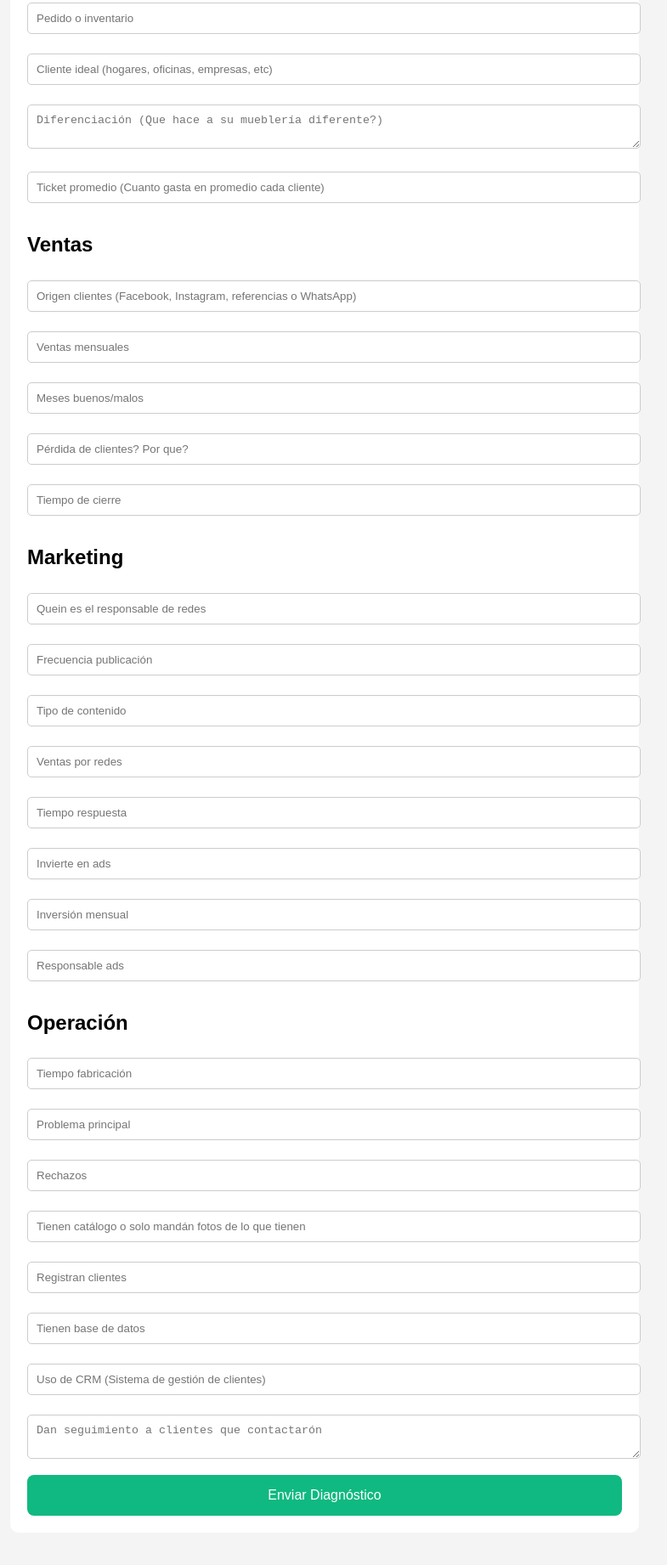
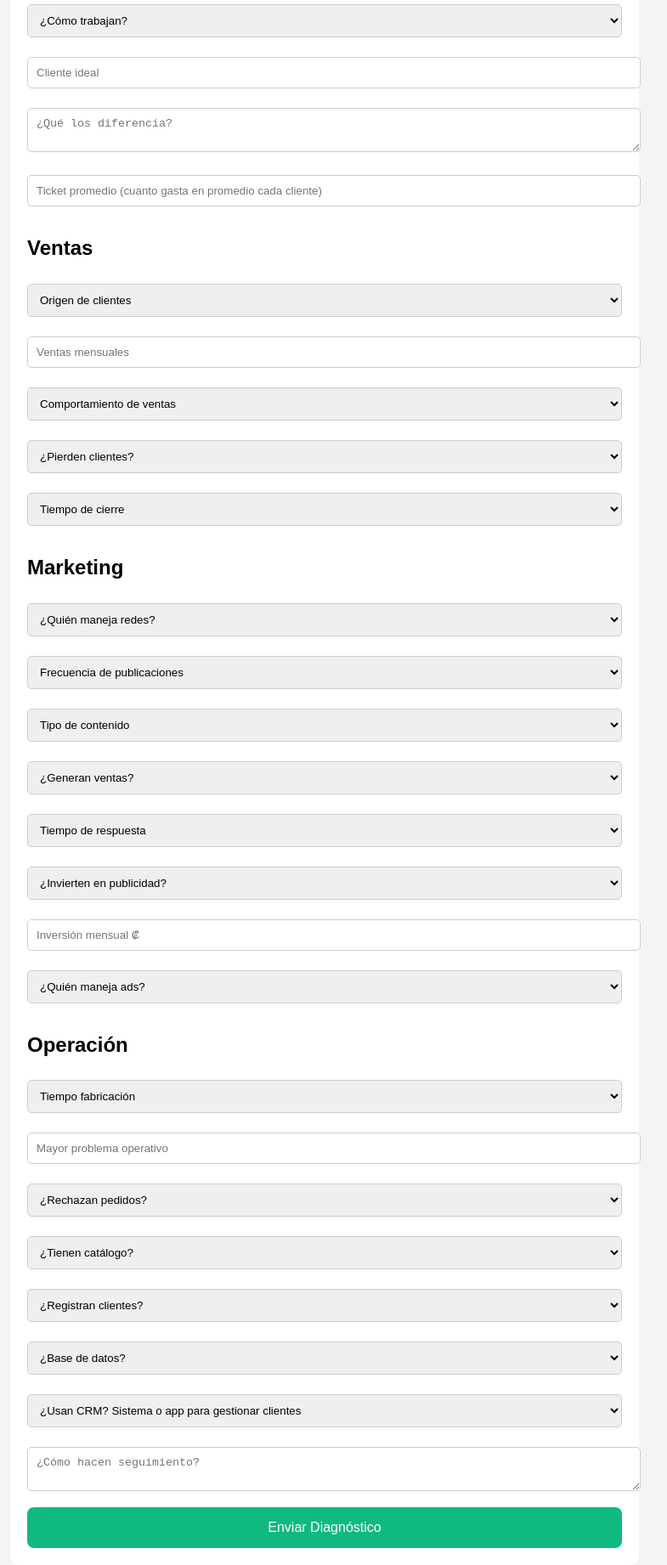
Before and after one commit to cacitussarchi-ship-it/Gesti-n-Comercial-Esquivel-Encuesta, a plain HTML site: page index.html in a window 1280 px wide. Shown: the part 647-2489 px from the top of the page at 85% size, without its empty margins (258-1043 px from the left). Before the commit the page ends 2451 px from the top, so only its background shows below. Drawn offline with Linux system fonts and the light colour scheme.

Commit message:
Update index.html

```diff
--- a/index.html
+++ b/index.html
@@ -28,7 +28,7 @@ header {
     margin-top: 20px;
 }
 
-input, textarea {
+input, textarea, select {
     width: 100%;
     padding: 10px;
     margin-top: 8px;
@@ -45,6 +45,7 @@ button {
     width: 100%;
     border-radius: 8px;
     font-size: 16px;
+    cursor: pointer;
 }
 
 #resultado {
@@ -60,7 +61,7 @@ button {
 <header>
 <h1>Formulario de Diagnóstico</h1>
 <p>Gestión Comercial Esquivel</p>
-<small>By Oscar Esquivel</small>
+<small>Oscar Esquivel</small>
 </header>
 
 <div class="container">
@@ -68,44 +69,171 @@ button {
 <form id="formulario">
 
 <h2>Información General</h2>
+
 <input type="text" placeholder="Nombre del negocio" required>
 <input type="text" placeholder="Nombre de quien llena la encuesta" required>
 <input type="date" required>
-<input type="number" placeholder="Años del negocio" required>
-<input type="number" placeholder="Empleados" required>
+
+<input type="number" placeholder="¿Cuántos años tiene el negocio?" required>
+
+<select required>
+<option value="">Cantidad de empleados</option>
+<option>1-2</option>
+<option>3-5</option>
+<option>6-10</option>
+<option>10+</option>
+</select>
+
 <input type="text" placeholder="Tipo de muebles" required>
-<input type="text" placeholder="Pedido o inventario" required>
-<input type="text" placeholder="Cliente ideal (hogares, oficinas, empresas, etc)" required>
-<textarea placeholder="Diferenciación (Que hace a su mueblería diferente?)" required></textarea>
-<input type="number" placeholder="Ticket promedio (Cuanto gasta en promedio cada cliente)" required>
+
+<select required>
+<option value="">¿Cómo trabajan?</option>
+<option>Solo por pedido</option>
+<option>Inventario</option>
+<option>Ambos</option>
+</select>
+
+<input type="text" placeholder="Cliente ideal" required>
+
+<textarea placeholder="¿Qué los diferencia?" required></textarea>
+
+<input type="number" placeholder="Ticket promedio (cuanto gasta en promedio cada cliente)" required>
 
 <h2>Ventas</h2>
-<input type="text" placeholder="Origen clientes (Facebook, Instagram, referencias o WhatsApp)" required>
+
+<select required>
+<option value="">Origen de clientes</option>
+<option>Facebook</option>
+<option>Instagram</option>
+<option>WhatsApp</option>
+<option>Recomendación</option>
+<option>Local físico</option>
+<option>Todos</option>
+</select>
+
 <input type="number" placeholder="Ventas mensuales" required>
-<input type="text" placeholder="Meses buenos/malos" required>
-<input type="text" placeholder="Pérdida de clientes? Por que?" required>
-<input type="text" placeholder="Tiempo de cierre" required>
+
+<select required>
+<option value="">Comportamiento de ventas</option>
+<option>Variables</option>
+<option>Estables</option>
+<option>Temporadas</option>
+</select>
+
+<select required>
+<option value="">¿Pierden clientes?</option>
+<option>No</option>
+<option>Precio</option>
+<option>Tiempo entrega</option>
+<option>Falta seguimiento</option>
+</select>
+
+<select required>
+<option value="">Tiempo de cierre</option>
+<option>Menos de 1 día</option>
+<option>1-3 días</option>
+<option>Más de 3 días</option>
+</select>
 
 <h2>Marketing</h2>
-<input type="text" placeholder="Quein es el responsable de redes" required>
-<input type="text" placeholder="Frecuencia publicación" required>
-<input type="text" placeholder="Tipo de contenido" required>
-<input type="text" placeholder="Ventas por redes" required>
-<input type="text" placeholder="Tiempo respuesta" required>
-<input type="text" placeholder="Invierte en ads" required>
-<input type="number" placeholder="Inversión mensual" required>
-<input type="text" placeholder="Responsable ads" required>
+
+<select required>
+<option value="">¿Quién maneja redes?</option>
+<option>Yo</option>
+<option>Empleado</option>
+<option>Agencia</option>
+<option>No usamos</option>
+</select>
+
+<select required>
+<option value="">Frecuencia de publicaciones</option>
+<option>Diario</option>
+<option>Semanal</option>
+<option>Ocasional</option>
+<option>Nunca</option>
+</select>
+
+<select required>
+<option value="">Tipo de contenido</option>
+<option>Fotos</option>
+<option>Videos</option>
+<option>Promociones</option>
+<option>Todo</option>
+</select>
+
+<select required>
+<option value="">¿Generan ventas?</option>
+<option>Sí</option>
+<option>No</option>
+<option>No sabemos</option>
+</select>
+
+<select required>
+<option value="">Tiempo de respuesta</option>
+<option>Inmediato</option>
+<option>1 hora</option>
+<option>Varias horas</option>
+<option>1 día o más</option>
+</select>
+
+<select required>
+<option value="">¿Invierten en publicidad?</option>
+<option>Sí</option>
+<option>No</option>
+</select>
+
+<input type="number" placeholder="Inversión mensual ₡" required>
+
+<select required>
+<option value="">¿Quién maneja ads?</option>
+<option>Yo</option>
+<option>Agencia</option>
+<option>Nadie</option>
+</select>
 
 <h2>Operación</h2>
-<input type="text" placeholder="Tiempo fabricación" required>
-<input type="text" placeholder="Problema principal" required>
-<input type="text" placeholder="Rechazos" required>
-<input type="text" placeholder="Tienen catálogo o solo mandán fotos de lo que tienen" required>
-<input type="text" placeholder="Registran clientes" required>
-<input type="text" placeholder="Tienen base de datos" required>
-<input type="text" placeholder="Uso de CRM (Sistema de gestión de clientes)" required>
 
-<textarea placeholder="Dan seguimiento a clientes que contactarón" required></textarea>
+<select required>
+<option value="">Tiempo fabricación</option>
+<option>Menos de 1 semana</option>
+<option>1-2 semanas</option>
+<option>Más de 2 semanas</option>
+</select>
+
+<input type="text" placeholder="Mayor problema operativo" required>
+
+<select required>
+<option value="">¿Rechazan pedidos?</option>
+<option>Sí</option>
+<option>No</option>
+</select>
+
+<select required>
+<option value="">¿Tienen catálogo?</option>
+<option>Sí</option>
+<option>No</option>
+</select>
+
+<select required>
+<option value="">¿Registran clientes?</option>
+<option>Sí</option>
+<option>No</option>
+</select>
+
+<select required>
+<option value="">¿Base de datos?</option>
+<option>Sí</option>
+<option>No</option>
+</select>
+
+<select required>
+<option value="">¿Usan CRM? Sistema o app para gestionar clientes</option>
+<option>Sí</option>
+<option>No</option>
+<option>No sé</option>
+</select>
+
+<textarea placeholder="¿Cómo hacen seguimiento?" required></textarea>
 
 <button type="submit">Enviar Diagnóstico</button>
 
@@ -119,18 +247,17 @@ button {
 document.getElementById("formulario").addEventListener("submit", function(e) {
     e.preventDefault();
 
-    const inputs = document.querySelectorAll("input");
+    const inputs = document.querySelectorAll("input, select");
     const textareas = document.querySelectorAll("textarea");
 
     let score = 0;
 
-    // REGLAS DE PUNTUACIÓN
-    if(inputs[11].value > 20) score += 15;
-    if(inputs[15].value.toLowerCase().includes("diario")) score += 10;
-    if(inputs[19].value.toLowerCase().includes("si")) score += 10;
-    if(inputs[25].value.toLowerCase().includes("si")) score += 10;
-    if(inputs[26].value.toLowerCase().includes("si")) score += 10;
-    if(inputs[27].value.toLowerCase().includes("si")) score += 10;
+    if(parseInt(inputs[11].value) > 20) score += 15;
+    if(inputs[15].value === "Diario") score += 10;
+    if(inputs[18].value === "Sí") score += 10;
+    if(inputs[25].value === "Sí") score += 10;
+    if(inputs[26].value === "Sí") score += 10;
+    if(inputs[27].value === "Sí") score += 10;
     if(textareas[1].value.length > 20) score += 10;
 
     let nivel = "";
@@ -138,19 +265,46 @@ document.getElementById("formulario").addEventListener("submit", function(e) {
 
     if(score <= 40){
         nivel = "🔴 Nivel Bajo";
-        mensaje = "Tu negocio tiene oportunidades claras de mejora en estructura, ventas y procesos.";
+        mensaje = "Tu negocio tiene oportunidades claras de mejora en ventas y procesos.";
     } else if(score <= 70){
         nivel = "🟡 Nivel Medio";
-        mensaje = "Tu negocio tiene buen potencial, pero necesita optimización para crecer.";
+        mensaje = "Tu negocio tiene potencial, pero necesita optimización.";
     } else {
         nivel = "🟢 Nivel Alto";
-        mensaje = "Tu negocio está bien estructurado, ahora el enfoque es escalar.";
+        mensaje = "Tu negocio está listo para escalar.";
     }
 
     const data = {
         negocio: inputs[0].value,
         nombre: inputs[1].value,
-        anos: inputs[3].value
+        anos: inputs[3].value,
+        empleados: inputs[4].value,
+        tipoMuebles: inputs[5].value,
+        pedidoInventario: inputs[6].value,
+        clienteIdeal: inputs[7].value,
+        diferenciacion: textareas[0].value,
+        ticket: inputs[8].value,
+        origen: inputs[9].value,
+        ventas: inputs[10].value,
+        meses: inputs[11].value,
+        perdidas: inputs[12].value,
+        cierre: inputs[13].value,
+        redes: inputs[14].value,
+        frecuencia: inputs[15].value,
+        contenido: inputs[16].value,
+        ventasRedes: inputs[17].value,
+        respuesta: inputs[18].value,
+        ads: inputs[19].value,
+        inversion: inputs[20].value,
+        responsableAds: inputs[21].value,
+        fabricacion: inputs[22].value,
+        problema: inputs[23].value,
+        rechazos: inputs[24].value,
+        catalogo: inputs[25].value,
+        registro: inputs[26].value,
+        baseDatos: inputs[27].value,
+        crm: inputs[28].value,
+        seguimiento: textareas[1].value
     };
 
     fetch("https://script.google.com/macros/s/AKfycbx2P8MOXI-p3ywtJNQwlElpJnSbkL0g_iuzwYMjzxYOuLPpuTC_T2qHIkgGaJ-l76n6CQ/exec", {
@@ -161,21 +315,19 @@ document.getElementById("formulario").addEventListener("submit", function(e) {
     document.getElementById("formulario").style.display = "none";
 
     document.getElementById("resultado").innerHTML = `
-        <h2>✅ Diagnóstico completado</h2>
+        <h2>✅ ¡Gracias por completar el diagnóstico!</h2>
         <h3>${nivel}</h3>
         <p><strong>Puntuación:</strong> ${score}/100</p>
         <p>${mensaje}</p>
 
-        <p>
-        Con esta información estaremos generando un diagnóstico detallado de tu negocio.
-        </p>
+        <p>Estamos preparando un diagnóstico comercial detallado para tu negocio.</p>
 
         <a href="https://wa.me/50688356653" target="_blank">
             <button>💬 Contactar por WhatsApp</button>
         </a>
 
         <p style="margin-top:20px;">
-        Consultanos por nuestros servicios de crecimiento empresarial 🚀
+        Preguntá por nuestros servicios para hacer crecer tu negocio 🚀
         </p>
     `;
 
```
